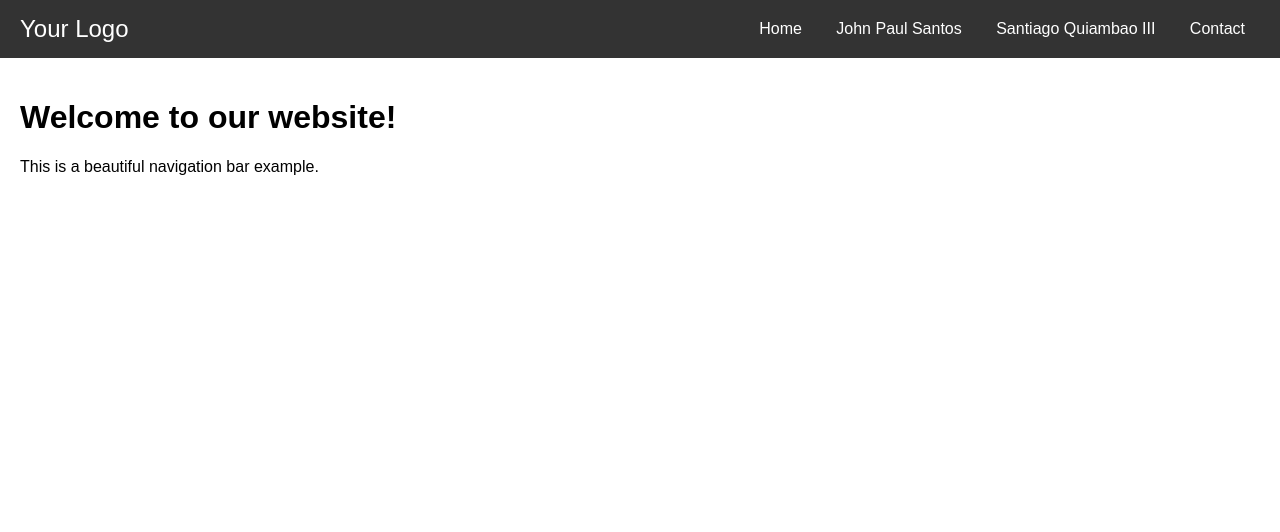
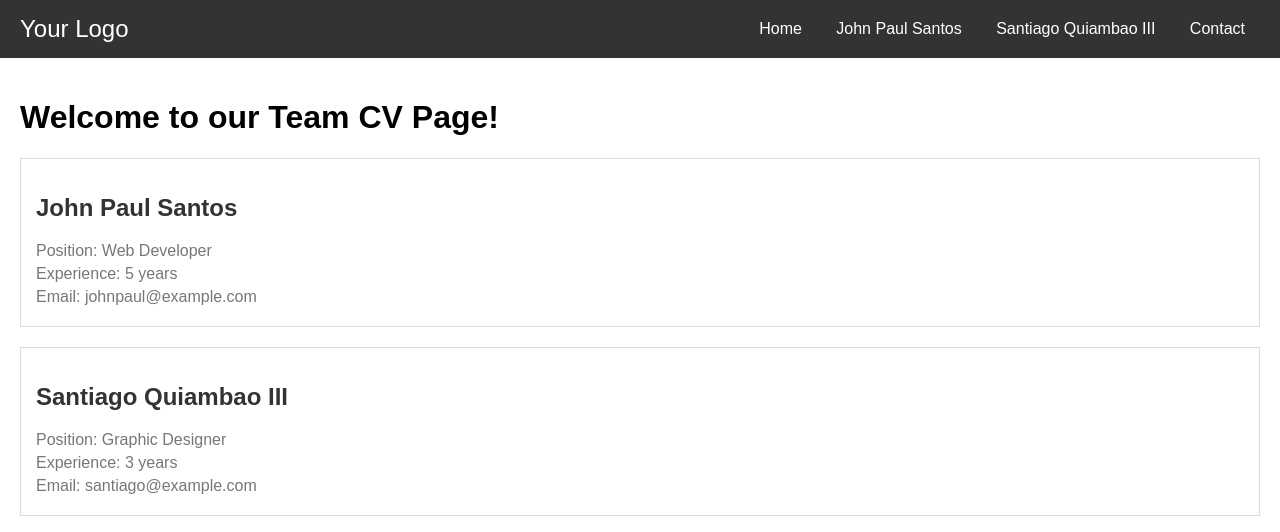
Before and after one commit to santos-johnpaul/Devops, a plain HTML site: page index.html in a window 1280 px wide. Drawn offline with Linux system fonts and the light colour scheme.

Commit message:
John Paul create A home Page

```diff
--- a/index.html
+++ b/index.html
@@ -4,7 +4,7 @@
     <meta charset="UTF-8">
     <meta name="viewport" content="width=device-width, initial-scale=1.0">
     <link rel="stylesheet" href="styles.css">
-    <title>Beautiful Navar</title>
+    <title>Team CV</title>
 </head>
 <body>
 
@@ -19,13 +19,30 @@
     </div>
 
     <div class="content">
-        <!-- Your content goes here -->
-        <h1>Welcome to our website!</h1>
-        <p>This is a beautiful navigation bar example.</p>
+        <h1>Welcome to our Team CV Page!</h1>
+
+        <!-- Team Member 1 -->
+        <div class="team-member">
+            <h2>John Paul Santos</h2>
+            <p>Position: Web Developer</p>
+            <p>Experience: 5 years</p>
+            <p>Email: johnpaul@example.com</p>
+            <!-- Add more information as needed -->
+        </div>
+
+        <!-- Team Member 2 -->
+        <div class="team-member">
+            <h2>Santiago Quiambao III</h2>
+            <p>Position: Graphic Designer</p>
+            <p>Experience: 3 years</p>
+            <p>Email: santiago@example.com</p>
+            <!-- Add more information as needed -->
+        </div>
     </div>
 
 </body>
 </html>
+
 <style>
 body {
   margin: 0;
@@ -77,3 +94,19 @@ body {
       margin: 10px 0;
   }
 }
+/* Add these styles to your existing styles.css file */
+
+.team-member {
+  border: 1px solid #ddd;
+  padding: 15px;
+  margin-bottom: 20px;
+}
+
+.team-member h2 {
+  color: #333;
+}
+
+.team-member p {
+  margin: 5px 0;
+  color: #777;
+}
```
